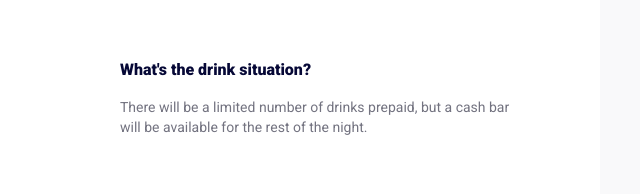
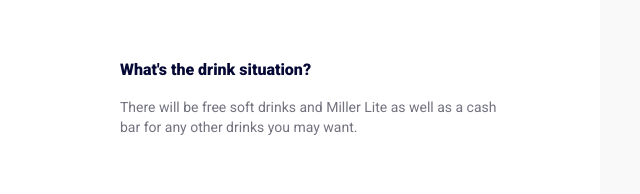
Before and after one commit to davidstoner/wedding, a website: page public/index.html in a window 1280 px wide. Shown: the part 2072-2266 px from the top of the page, 40-680 px from the left. Drawn offline with Linux system fonts and the light colour scheme.

Commit message:
change drink policy

```diff
--- a/public/index.html
+++ b/public/index.html
@@ -93,7 +93,7 @@
 
           <li>
             <h2>What's the drink situation?</h2>
-            <p>There will be a limited number of drinks prepaid, but a cash bar will be available for the rest of the night.</p>
+            <p>There will be free soft drinks and Miller Lite as well as a cash bar for any other drinks you may want.</p>
           </li>
 
           <li>
```
